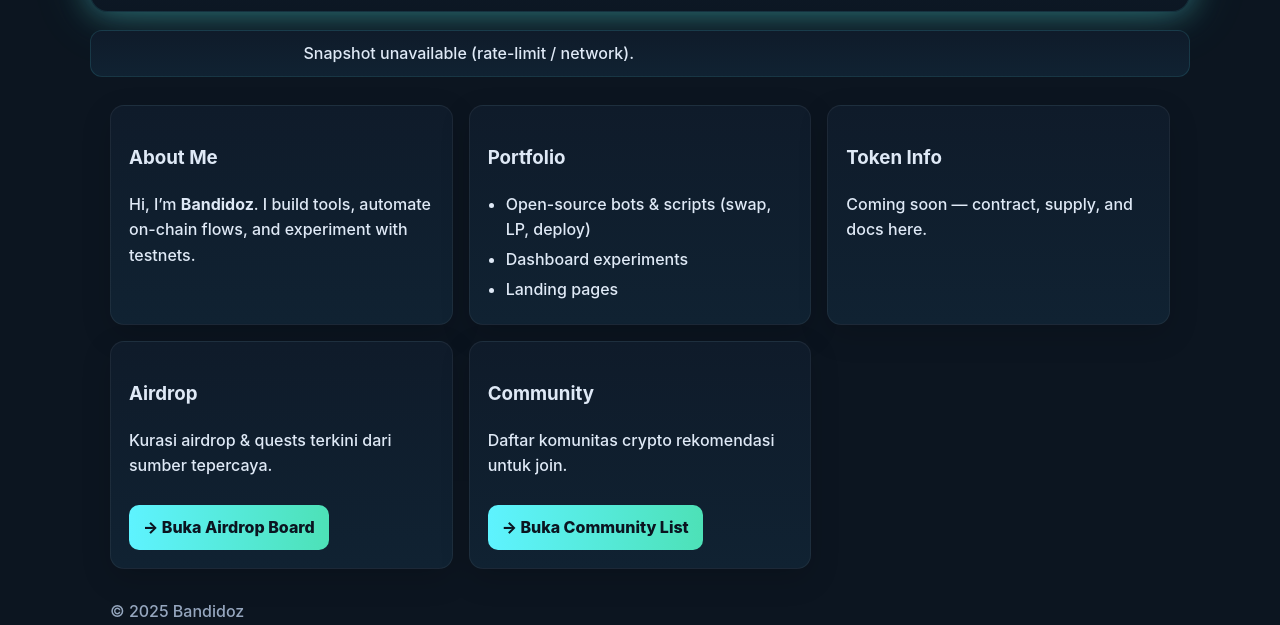
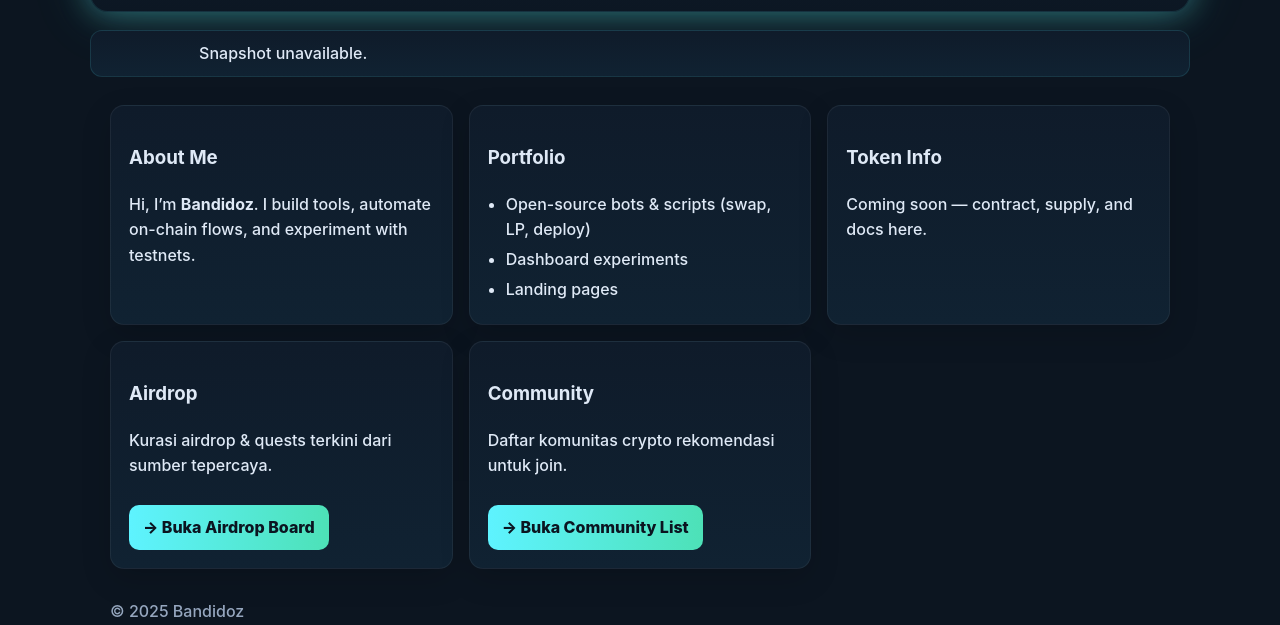
Before and after one commit to Bandidozx/Bandidozx-bandidoz.xyz, a plain HTML site: page index.html in a window 1280 px wide. Shown: the part 319-944 px from the top of the page. Drawn offline with Linux system fonts and the light colour scheme; no server answers.

Commit message:
clean rebuild: single hero, ticker, constellation bg, neon cards

```diff
--- a/index.html
+++ b/index.html
@@ -8,77 +8,56 @@
   <link rel="stylesheet" href="styles.css"/>
 </head>
 <body>
-  <!-- Animated starfield/constellation -->
   <canvas id="bg"></canvas>
 
-  <!-- HERO (SATU SAJA) -->
   <header class="hero">
     <div class="hero-inner">
       <div class="title-block">
         <span class="badge">BANDIDOZ</span>
         <h1>Web3 Playground</h1>
         <p class="subtitle">Nodes • Testnets • On-chain Automations</p>
-
         <div class="social-row">
-          <a class="chip" id="lnk-x" aria-label="X (Twitter)">X (Twitter)</a>
-          <a class="chip" id="lnk-gh" aria-label="GitHub">GitHub</a>
-          <a class="chip" id="lnk-in" aria-label="LinkedIn">LinkedIn</a>
-          <a class="chip" id="lnk-dc" aria-label="Discord">Discord</a>
+          <a class="chip" id="lnk-x">X (Twitter)</a>
+          <a class="chip" id="lnk-gh">GitHub</a>
+          <a class="chip" id="lnk-in">LinkedIn</a>
+          <a class="chip" id="lnk-dc">Discord</a>
         </div>
       </div>
-
       <div class="avatar-card">
         <div class="glow"></div>
         <img src="assets/profile.jpg" alt="profile" onerror="this.src='assets/profile.png'"/>
       </div>
     </div>
-
-    <!-- LIVE TICKER -->
-    <div class="ticker-wrap">
-      <div class="ticker" id="ticker">Loading market snapshot…</div>
-    </div>
+    <div class="ticker-wrap"><div class="ticker" id="ticker">Loading market snapshot…</div></div>
   </header>
 
-  <!-- GRID CARDS -->
   <main class="grid">
-    <section class="card">
-      <h3>About Me</h3>
+    <section class="card"><h3>About Me</h3>
       <p>Hi, I’m <b>Bandidoz</b>. I build tools, automate on-chain flows, and experiment with testnets.</p>
     </section>
-
-    <section class="card">
-      <h3>Portfolio</h3>
+    <section class="card"><h3>Portfolio</h3>
       <ul class="list">
         <li>Open-source bots & scripts (swap, LP, deploy)</li>
         <li>Dashboard experiments</li>
         <li>Landing pages</li>
       </ul>
     </section>
-
-    <section class="card">
-      <h3>Token Info</h3>
+    <section class="card"><h3>Token Info</h3>
       <p>Coming soon — contract, supply, and docs here.</p>
     </section>
-
-    <section class="card">
-      <h3>Airdrop</h3>
+    <section class="card"><h3>Airdrop</h3>
       <p>Kurasi airdrop & quests terkini dari sumber tepercaya.</p>
       <a class="btn" id="btn-airdrop">→ Buka Airdrop Board</a>
     </section>
-
-    <section class="card">
-      <h3>Community</h3>
+    <section class="card"><h3>Community</h3>
       <p>Daftar komunitas crypto rekomendasi untuk join.</p>
       <a class="btn" id="btn-community">→ Buka Community List</a>
     </section>
   </main>
 
-  <footer class="footer">
-    <div>© <span id="year"></span> Bandidoz</div>
-  </footer>
+  <footer class="footer">© <span id="year"></span> Bandidoz</footer>
 
   <script>
-    // Inject link targets (edit di rebuild script)
     window.__LINKS__ = {
       x: "$TWITTER_URL",
       gh: "$GITHUB_URL",
--- a/script.js
+++ b/script.js
@@ -1,67 +1,40 @@
-/* ========= LINKS ========= */
 (() => {
-  const L = (window.__LINKS__||{});
-  const byId = id => document.getElementById(id);
-  const idToUrl = { "lnk-x":L.x, "lnk-gh":L.gh, "lnk-in":L.in, "lnk-dc":L.dc };
-  Object.entries(idToUrl).forEach(([id,url])=>{
-    const el = byId(id); if(el && url){ el.href = url; el.target = "_blank"; }
-  });
-  const ad = byId('btn-airdrop'), cm = byId('btn-community');
-  if(ad && L.airdrop){ ad.href = L.airdrop; ad.target = "_blank"; }
-  if(cm && L.community){ cm.href = L.community; cm.target = "_blank"; }
-  const y=document.getElementById('year'); if(y) y.textContent = new Date().getFullYear();
+  const L=(window.__LINKS__||{}), byId=id=>document.getElementById(id);
+  const map={ "lnk-x":L.x, "lnk-gh":L.gh, "lnk-in":L.in, "lnk-dc":L.dc };
+  Object.entries(map).forEach(([id,url])=>{const el=byId(id); if(el&&url){ el.href=url; el.target="_blank"; }});
+  const ad=byId('btn-airdrop'), cm=byId('btn-community');
+  if(ad&&L.airdrop){ ad.href=L.airdrop; ad.target="_blank"; }
+  if(cm&&L.community){ cm.href=L.community; cm.target="_blank"; }
+  const y=byId('year'); if(y) y.textContent=new Date().getFullYear();
 })();
 
-/* ========= SIMPLE TICKER (CoinGecko public API) ========= */
 async function fetchSnapshot(){
   try{
-    const ids = 'bitcoin,ethereum,solana';
-    const url='https://api.coingecko.com/api/v3/simple/price?ids='+ids+'&vs_currencies=usd&include_24hr_change=true';
-    const r = await fetch(url,{cache:'no-store'});
-    const j = await r.json();
-    const fmt=(n)=>'$'+n.toLocaleString(undefined,{maximumFractionDigits:0});
-    const pct=(x)=>((x>0?'+':'')+x.toFixed(2)+'%');
-    const row = [
+    const ids='bitcoin,ethereum,solana';
+    const r=await fetch('https://api.coingecko.com/api/v3/simple/price?ids='+ids+'&vs_currencies=usd&include_24hr_change=true',{cache:'no-store'});
+    const j=await r.json(), fmt=n=>'$'+n.toLocaleString(undefined,{maximumFractionDigits:0}), pct=x=>((x>0?'+':'')+x.toFixed(2)+'%');
+    const row=[
       `BTC: ${fmt(j.bitcoin.usd)}  24h: ${pct(j.bitcoin.usd_24h_change)}`,
       `ETH: ${fmt(j.ethereum.usd)}  24h: ${pct(j.ethereum.usd_24h_change)}`,
       `SOL: ${fmt(j.solana.usd)}  24h: ${pct(j.solana.usd_24h_change)}`
     ].join('   •   ');
-    const t = document.getElementById('ticker');
-    if(t) t.textContent = row + '   •   updated ' + new Date().toLocaleTimeString();
-  }catch(e){
-    const t = document.getElementById('ticker');
-    if(t) t.textContent = 'Snapshot unavailable (rate-limit / network).';
-  }
+    const t=document.getElementById('ticker'); if(t) t.textContent=row+'   •   updated '+new Date().toLocaleTimeString();
+  }catch(e){ const t=document.getElementById('ticker'); if(t) t.textContent='Snapshot unavailable.'; }
 }
-fetchSnapshot();
-setInterval(fetchSnapshot, 90_000);
+fetchSnapshot(); setInterval(fetchSnapshot, 90000);
 
-/* ========= CONSTELLATION BACKGROUND ========= */
-(function runBg(){
-  const c = document.getElementById('bg'); const ctx = c.getContext('2d');
-  let W,H; const DPR=window.devicePixelRatio||1;
-  function resize(){ W=window.innerWidth; H=window.innerHeight; c.width=W*DPR; c.height=H*DPR; c.style.width=W+'px'; c.style.height=H+'px'; ctx.setTransform(DPR,0,0,DPR,0,0); }
-  resize(); window.addEventListener('resize', resize);
-
-  const N = 120, P=[];
-  for(let i=0;i<N;i++){
-    P.push({x:Math.random()*W,y:Math.random()*H,vx:(Math.random()-0.5)*.3,vy:(Math.random()-0.5)*.3});
-  }
+(function bg(){
+  const c=document.getElementById('bg'), ctx=c.getContext('2d'); let W,H; const DPR=window.devicePixelRatio||1;
+  function rs(){W=innerWidth;H=innerHeight;c.width=W*DPR;c.height=H*DPR;c.style.width=W+'px';c.style.height=H+'px';ctx.setTransform(DPR,0,0,DPR,0,0)}
+  rs(); addEventListener('resize',rs);
+  const N=120,P=[]; for(let i=0;i<N;i++) P.push({x:Math.random()*W,y:Math.random()*H,vx:(Math.random()-.5)*.3,vy:(Math.random()-.5)*.3});
   function step(){
     ctx.clearRect(0,0,W,H);
-    for(const p of P){
-      p.x+=p.vx; p.y+=p.vy;
-      if(p.x<0||p.x>W) p.vx*=-1;
-      if(p.y<0||p.y>H) p.vy*=-1;
-      ctx.fillStyle = 'rgba(94,243,255,.85)';
-      ctx.beginPath(); ctx.arc(p.x,p.y,1.2,0,Math.PI*2); ctx.fill();
-    }
+    for(const p of P){ p.x+=p.vx;p.y+=p.vy; if(p.x<0||p.x>W)p.vx*=-1; if(p.y<0||p.y>H)p.vy*=-1;
+      ctx.fillStyle='rgba(94,243,255,.85)';ctx.beginPath();ctx.arc(p.x,p.y,1.2,0,Math.PI*2);ctx.fill();}
     ctx.strokeStyle='rgba(94,243,255,.08)';
-    for(let i=0;i<N;i++) for(let j=i+1;j<N;j++){
-      const a=P[i],b=P[j]; const dx=a.x-b.x, dy=a.y-b.y; const d=dx*dx+dy*dy;
-      if(d<120*120){ ctx.globalAlpha = 1 - d/(120*120); ctx.beginPath(); ctx.moveTo(a.x,a.y); ctx.lineTo(b.x,b.y); ctx.stroke(); ctx.globalAlpha=1; }
-    }
+    for(let i=0;i<N;i++)for(let j=i+1;j<N;j++){const a=P[i],b=P[j],dx=a.x-b.x,dy=a.y-b.y,d=dx*dx+dy*dy;
+      if(d<120*120){ctx.globalAlpha=1-d/(120*120);ctx.beginPath();ctx.moveTo(a.x,a.y);ctx.lineTo(b.x,b.y);ctx.stroke();ctx.globalAlpha=1;}}
     requestAnimationFrame(step);
-  }
-  step();
+  } step();
 })();
```
Also changed, not shown: styles.css (+11 -49 lines).
